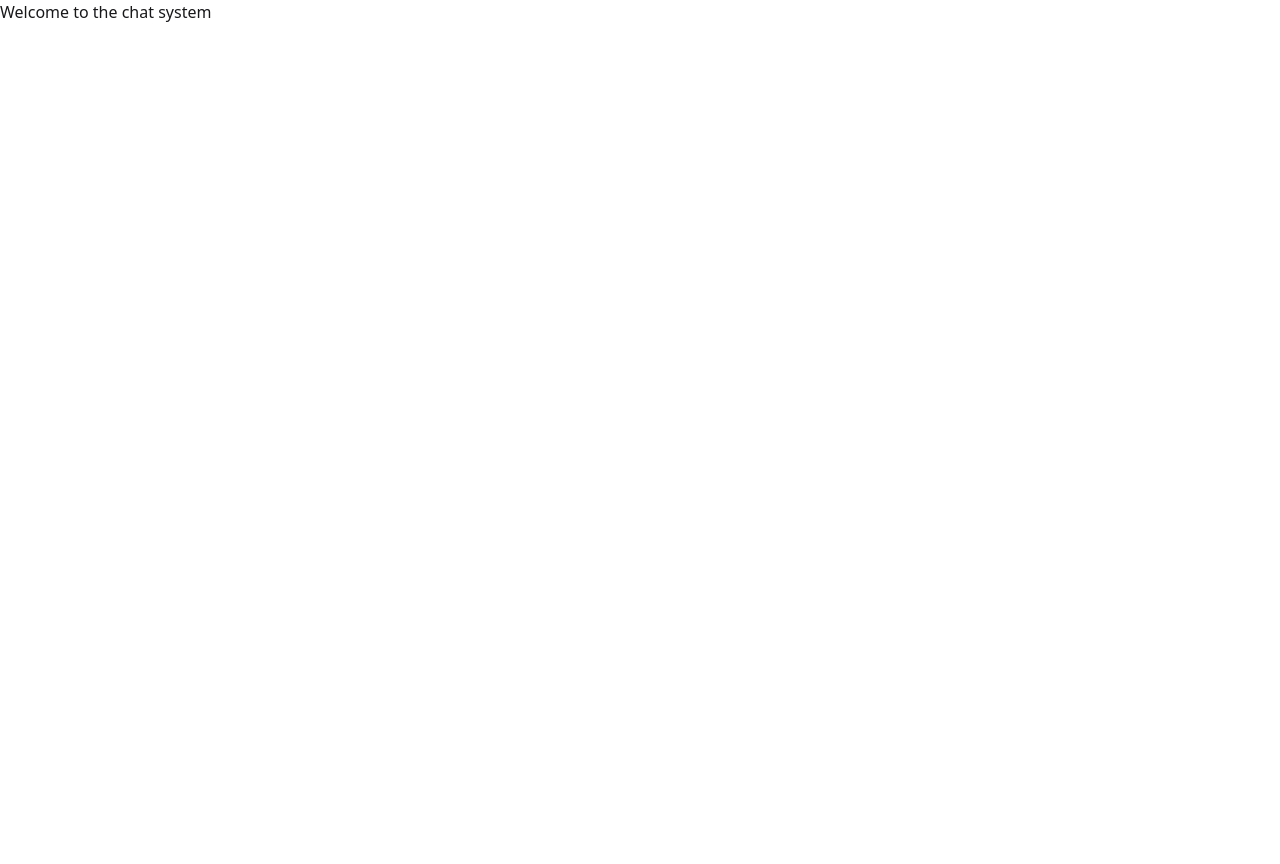
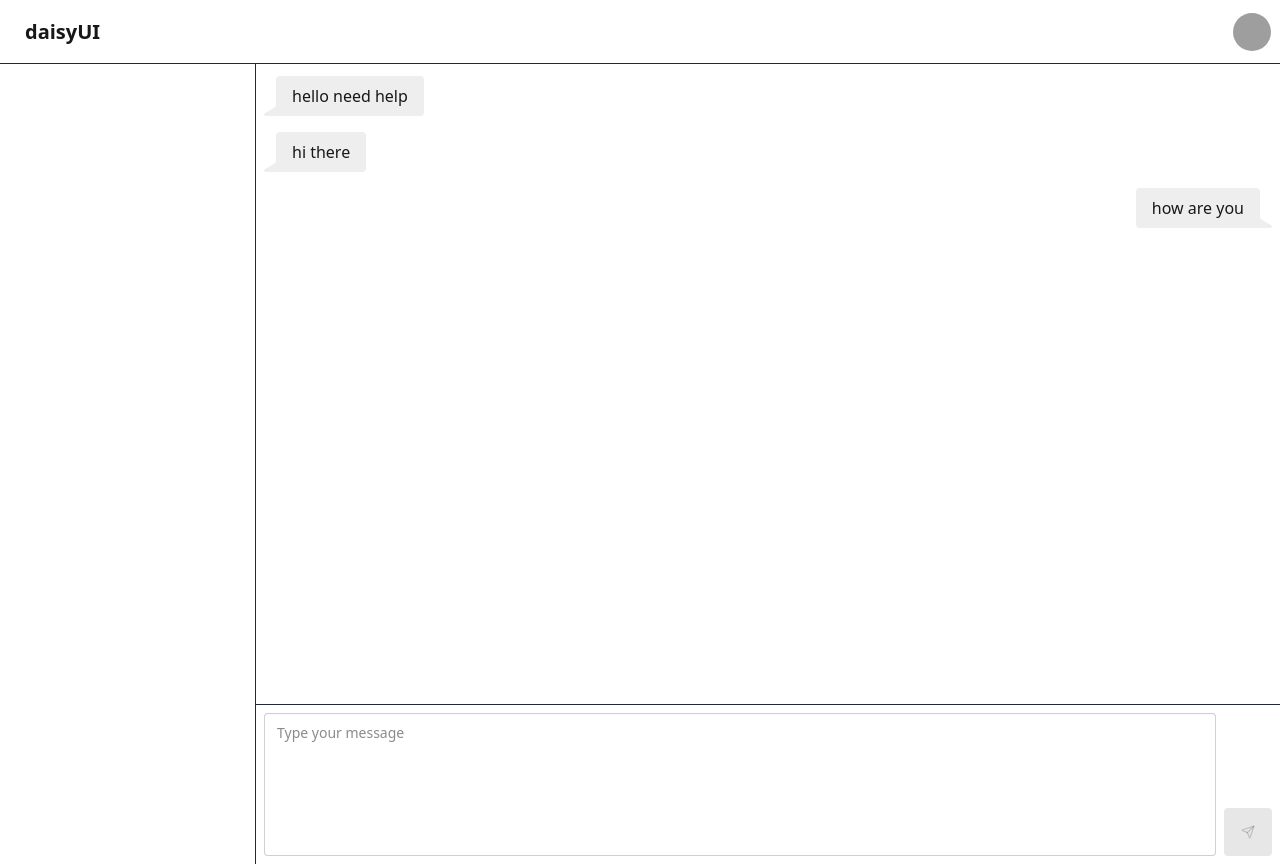
Before and after one commit to Ngobe-Thabane/SupportChatSystem, a React (Vite) app in the folder frontend/: page /dashboard in a window 1280 px wide. Before the commit the page ends 800 px from the top, so only its background shows below. Built offline with nearby package versions, Linux system fonts and the light colour scheme; grey boxes are pictures that could not be loaded.

Commit message:
added bubble chat bots

```diff
--- /dev/null
+++ b/frontend/src/components/ChatBuble.tsx
@@ -0,0 +1,10 @@
+
+export default function ChatBuble({isUser, message}:{isUser:boolean, message:string}){
+
+  return (
+    <div className={`chat ${isUser ? "chat-start": "chat-end"}`}>
+      <div className="chat-bubble">{message}</div>
+    </div>
+  )
+
+}
--- /dev/null
+++ b/frontend/src/components/ChatInput.tsx
@@ -0,0 +1,38 @@
+import { useState } from "react";
+
+export default function ChatInput() {
+  const [message, setMessage] = useState("");
+
+  const handleKeyDown = (e: React.KeyboardEvent<HTMLTextAreaElement>) => {
+    if (e.key === "Enter" && !e.shiftKey) {
+      e.preventDefault();
+      handleSend();
+    }
+  };
+
+  const handleSend = () => {
+    if (message.trim()) {
+      console.log("Sending message:", message); // Replace with your send logic
+      setMessage("");
+    }
+  };
+
+  return (
+    <div className="col-start-2 h-40 border-t border-gray-800 p-2 flex gap-2 items-end">
+      <textarea
+        placeholder="Type your message"
+        className="textarea textarea-md w-full h-full resize-none"
+        value={message}
+        onChange={(e) => setMessage(e.target.value)}
+        onKeyDown={handleKeyDown}
+      />
+      <button
+        onClick={handleSend}
+        className="btn btn-primary h-12 w-12 flex items-center justify-center"
+        disabled={!message.trim()}
+      >
+        <svg xmlns="http://www.w3.org/2000/svg" width="50" height="50" viewBox="0 0 24 24" fill="none" stroke="currentColor" stroke-width="2" stroke-linecap="round" stroke-linejoin="round" class="lucide lucide-send-icon lucide-send"><path d="M14.536 21.686a.5.5 0 0 0 .937-.024l6.5-19a.496.496 0 0 0-.635-.635l-19 6.5a.5.5 0 0 0-.024.937l7.93 3.18a2 2 0 0 1 1.112 1.11z"/><path d="m21.854 2.147-10.94 10.939"/></svg>
+      </button>
+    </div>
+  );
+}
--- /dev/null
+++ b/frontend/src/components/Navbar.tsx
@@ -0,0 +1,33 @@
+
+export default function NavBar(){
+  return (
+    <div className="navbar bg-base-100 border-b border-gray-800">
+      <div className="flex-1">
+        <a className="btn btn-ghost text-xl">daisyUI</a>
+      </div>
+      <div className="flex gap-2">
+        <div className="dropdown dropdown-end">
+          <div tabIndex={0} role="button" className="btn btn-ghost btn-circle avatar">
+            <div className="w-10 rounded-full">
+              <img
+                alt="Tailwind CSS Navbar component"
+                src="https://img.daisyui.com/images/stock/photo-1534528741775-53994a69daeb.webp" />
+            </div>
+          </div>
+          <ul
+            tabIndex={0}
+            className="menu menu-sm dropdown-content bg-base-100 rounded-box z-1 mt-3 w-52 p-2 shadow">
+            <li>
+              <a className="justify-between">
+                Profile
+                <span className="badge">New</span>
+              </a>
+            </li>
+            <li><a>Settings</a></li>
+            <li><a>Logout</a></li>
+          </ul>
+        </div>
+      </div>
+    </div>
+  )
+}
--- a/frontend/src/pages/Dashboard.tsx
+++ b/frontend/src/pages/Dashboard.tsx
@@ -1,6 +1,24 @@
+import ChatBuble from "../components/ChatBuble";
+import ChatInput from "../components/ChatInput";
+import NavBar from "../components/Navbar";
 
 export default function DashBoard(){
   return (
-    <h1>Welcome to the chat system </h1>
+    <article>
+      <NavBar/>
+
+      <section className="h-lvh grid grid-cols-[1fr_4fr] grid-rows-[1fr_auto]">
+        <div className='row-span-2 border-r border-gray-800'>
+
+        </div>
+        <div className='p-2 flex flex-col gap-2'>
+          <ChatBuble isUser={true} message="hello need help"/>
+          <ChatBuble isUser={true} message="hi there"/>
+          <ChatBuble isUser={false} message="how are you"/>
+        </div>
+        <ChatInput/>
+
+      </section>
+    </article>
   )
 }
```
